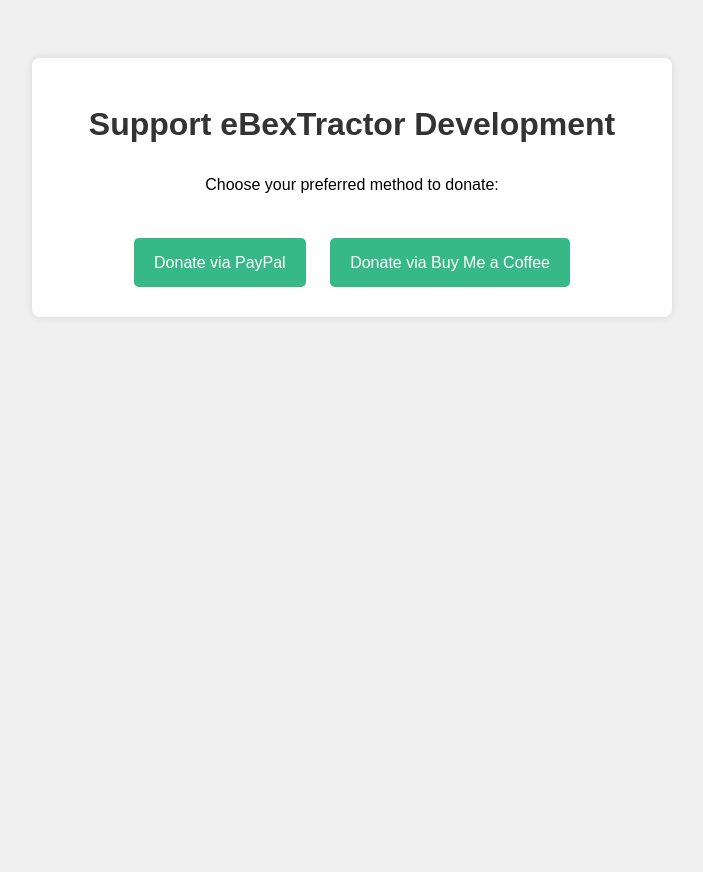
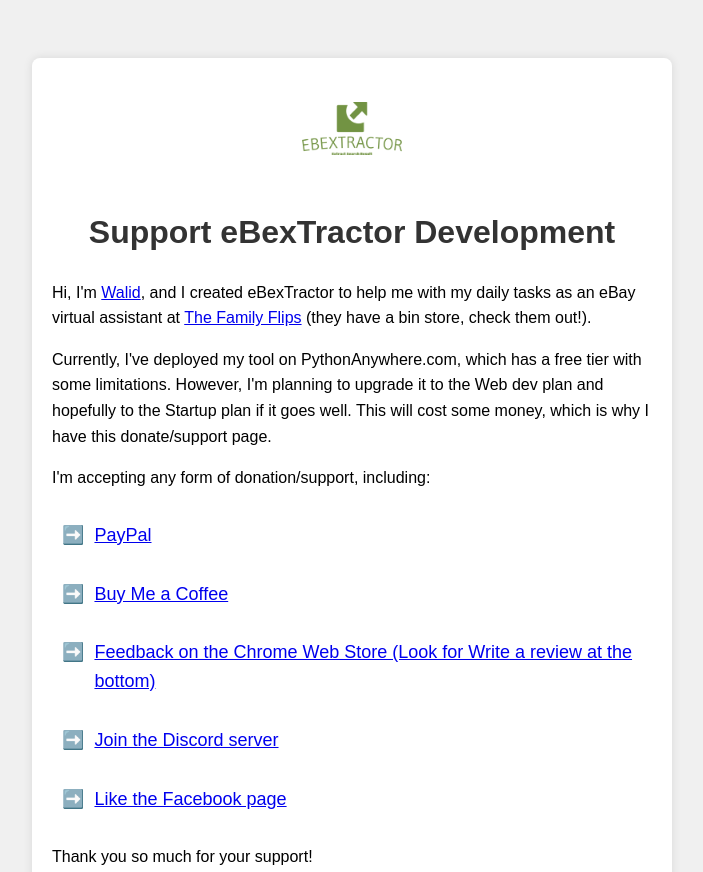
Before and after one commit to koribot/ebextractor-support-page, a plain HTML site: page index.html in a window 1280 px wide. Shown: the top 872 px of the page, without its empty margins (288-991 px from the left). Before the commit the page ends 800 px from the top, so only its background shows below. Drawn offline with Linux system fonts and the light colour scheme.

Commit message:
Update index.html

```diff
--- a/index.html
+++ b/index.html
@@ -28,6 +28,9 @@
         .donate-options {
             margin-top: 30px;
         }
+        p{
+            text-align: start;
+        }
         .donate-button {
             display: inline-block;
             margin: 10px;
@@ -44,12 +47,44 @@
         .donate-button:hover {
             background-color: #0056b3;
         }
+        .support-options {
+            list-style-type: none;
+            padding: 0;
+            margin: 20px 0;
+        }
+        .support-options li {
+            text-align: start;
+            display: flex;
+            padding: 10px;
+            margin-bottom: 10px;
+            font-size: 18px;
+        }
+        .support-options li::before {
+            content: "➡️";
+            margin-right: 10px;
+        }
+        .logo{
+            width: 100px;
+            height: 100px;
+            object-fit: contain ;
+        }
     </style>
 </head>
 <body>
     <div class="container">
+        <image class="logo" src="logo-no-background.png"/>
         <h1>Support eBexTractor Development</h1>
-        <p>Choose your preferred method to donate:</p>
+        <p>Hi, I'm <a href="https://www.instagram.com/wcawasa/" target="_blank">Walid</a>, and I created eBexTractor to help me with my daily tasks as an eBay virtual assistant at <a href="https://www.facebook.com/TheFamilyFlips" target="_blank" rel="noopener noreferrer">The Family Flips</a> (they have a bin store, check them out!).</p>
+        <p>Currently, I've deployed my tool on PythonAnywhere.com, which has a free tier with some limitations. However, I'm planning to upgrade it to the Web dev plan and hopefully to the Startup plan if it goes well. This will cost some money, which is why I have this donate/support page.</p>
+        <p>I'm accepting any form of donation/support, including:</p>
+        <ul class="support-options">
+            <li><a href="https://www.paypal.com/paypalme/walidcawasa" target="_blank" rel="noopener noreferrer">PayPal</a></li>
+            <li><a href="https://buymeacoffee.com/wcawasa" target="_blank" rel="noopener noreferrer">Buy Me a Coffee</a></li>
+            <li><a href="https://chromewebstore.google.com/detail/ebextractor-ebay-sold-his/ikfpolbfdnihjnadfodochmagdagpbik?hl=en" target="_blank" rel="noopener noreferrer">Feedback on the Chrome Web Store (Look for Write a review at the bottom)</a></li>
+            <li><a href="https://discord.com/invite/uCvUGUVH" target="_blank" rel="noopener noreferrer">Join the Discord server</a></li>
+            <li><a href="https://www.facebook.com/profile.php?id=61558114006843" target="_blank" rel="noopener noreferrer">Like the Facebook page</a></li>
+        </ul>
+        <p>Thank you so much for your support!</p>
         <div class="donate-options">
             <a href="https://www.paypal.com/paypalme/walidcawasa" class="donate-button" target="_blank" rel="noopener noreferrer">Donate via PayPal</a>
             <a href="https://buymeacoffee.com/wcawasa" class="donate-button" target="_blank" rel="noopener noreferrer">Donate via Buy Me a Coffee</a>
```
